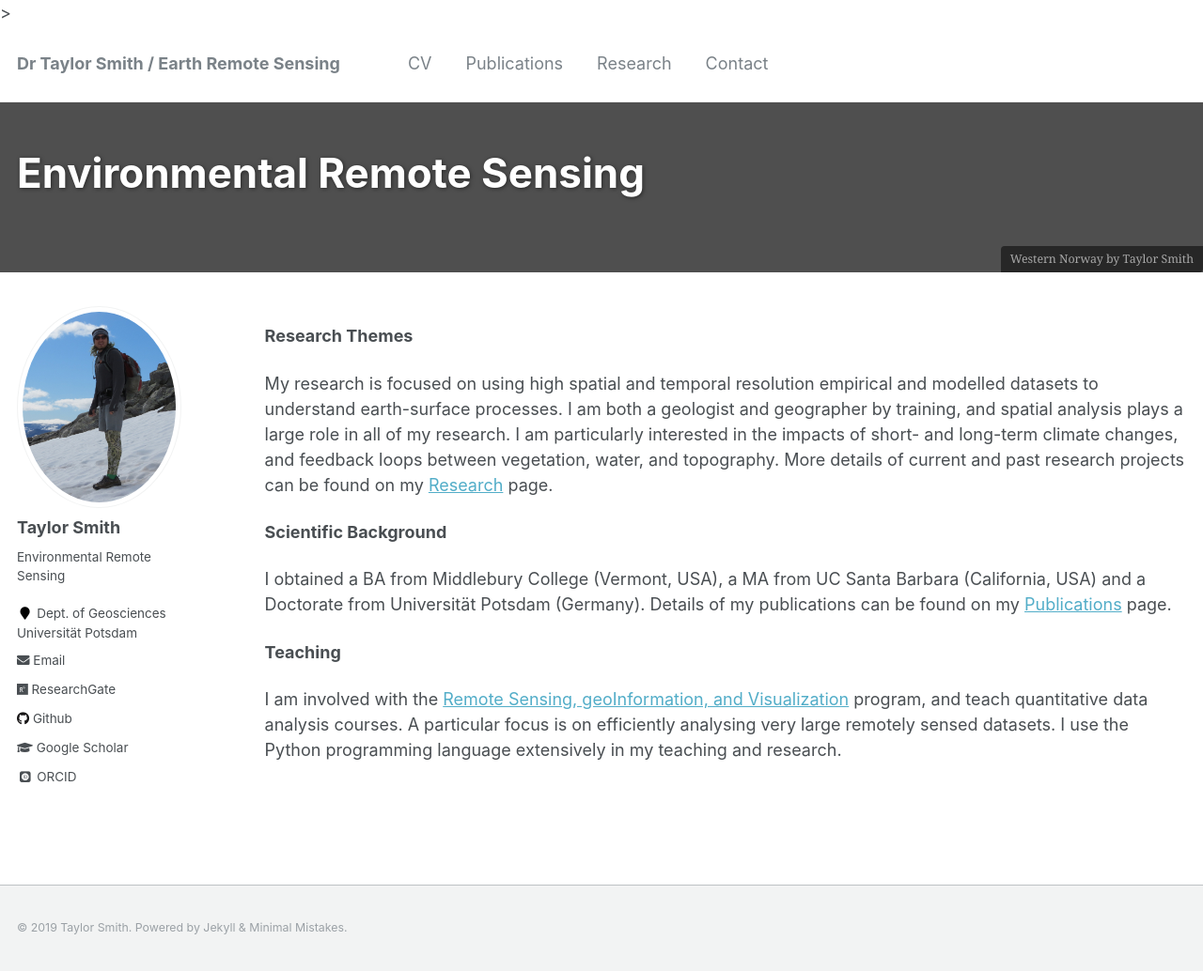
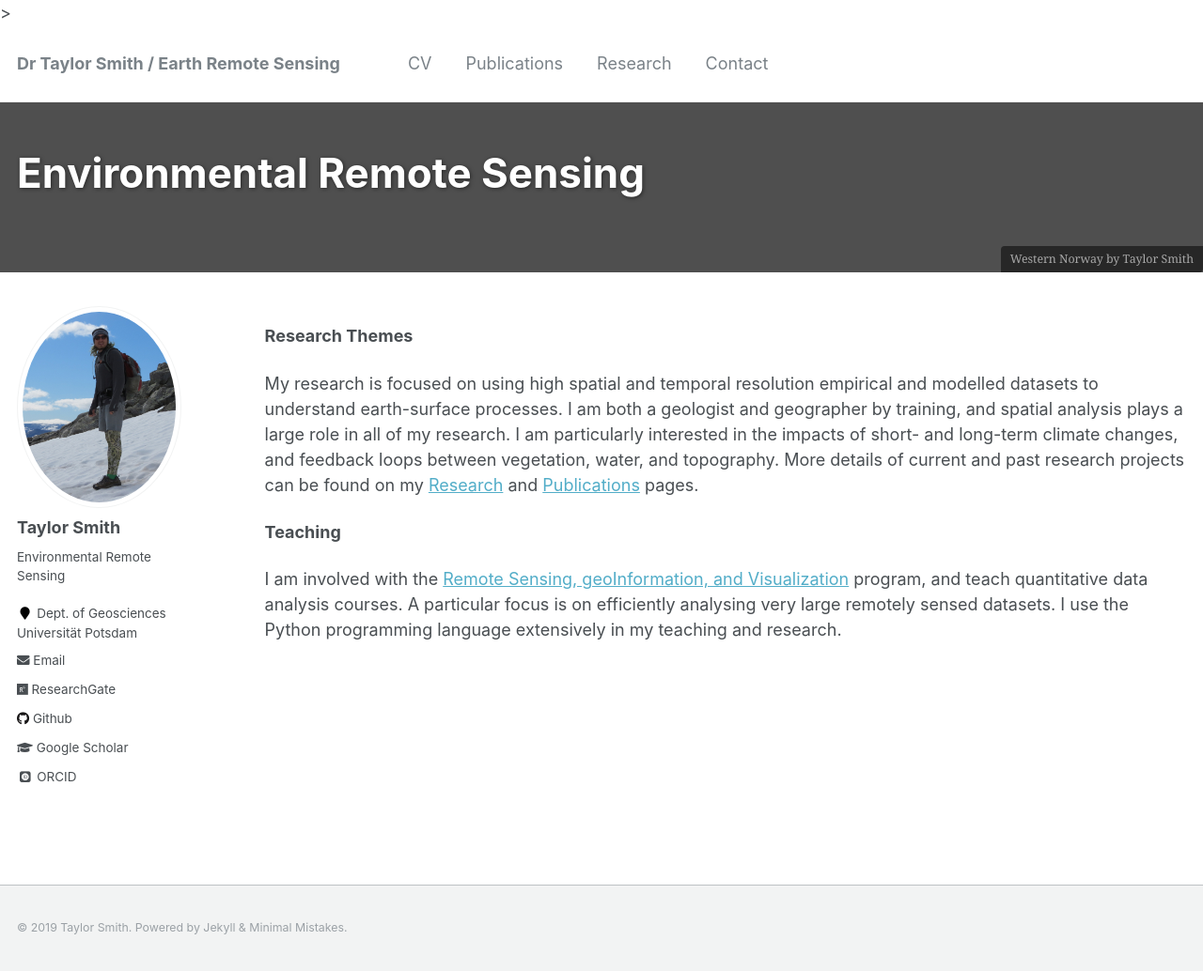
Before and after one commit to tasmi/tasmi.github.io, a Jekyll site: the page built from _pages/about.md, in a window 1280 px wide and 1034 px high. Shown: the whole window at 94% size. Built offline with Jekyll 4.4.1, drawn with Linux system fonts in a browser that asks for light colours; some web fonts are replaced.

Commit message:
Update about.md

```diff
--- a/_pages/about.md
+++ b/_pages/about.md
@@ -16,11 +16,7 @@ excerpt: ""
 
 **Research Themes**
 
-My research is focused on using high spatial and temporal resolution empirical and modelled datasets to understand earth-surface processes. I am both a geologist and geographer by training, and spatial analysis plays a large role in all of my research. I am particularly interested in the impacts of short- and long-term climate changes, and feedback loops between vegetation, water, and topography. More details of current and past research projects can be found on my [Research](https://tasmi.github.io/research/) page.
-
-**Scientific Background**
-
-I obtained a BA from Middlebury College (Vermont, USA), a MA from UC Santa Barbara (California, USA) and a Doctorate from Universit&auml;t Potsdam (Germany). Details of my publications can be found on my [Publications](https://tasmi.github.io/publications) page.
+My research is focused on using high spatial and temporal resolution empirical and modelled datasets to understand earth-surface processes. I am both a geologist and geographer by training, and spatial analysis plays a large role in all of my research. I am particularly interested in the impacts of short- and long-term climate changes, and feedback loops between vegetation, water, and topography. More details of current and past research projects can be found on my [Research](https://tasmi.github.io/research/) and [Publications](https://tasmi.github.io/publications) pages.
 
 **Teaching**
 
```
